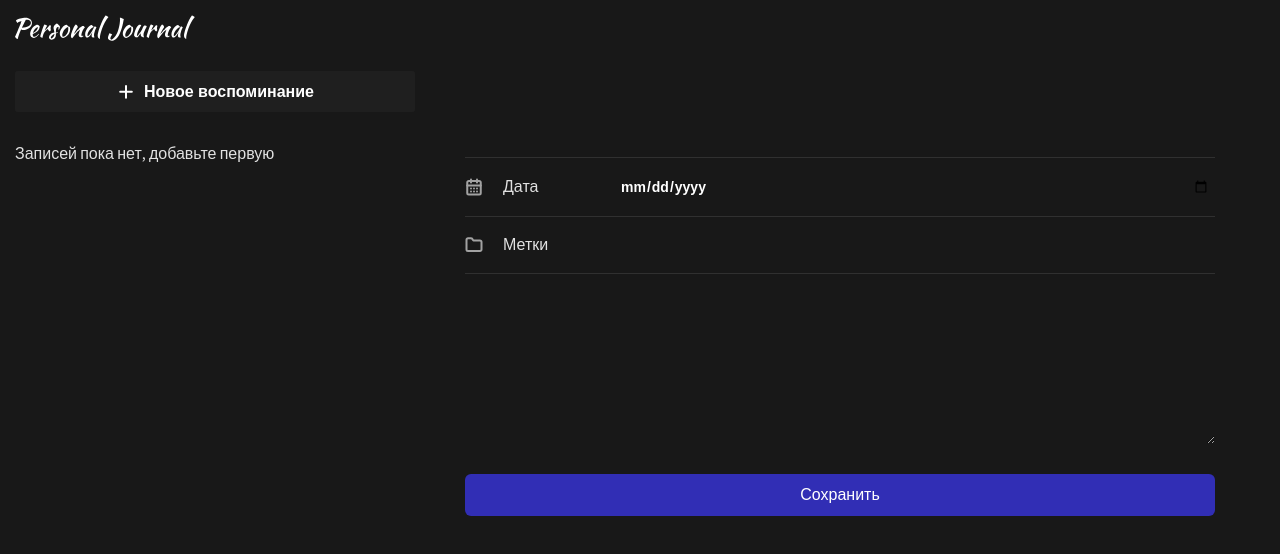
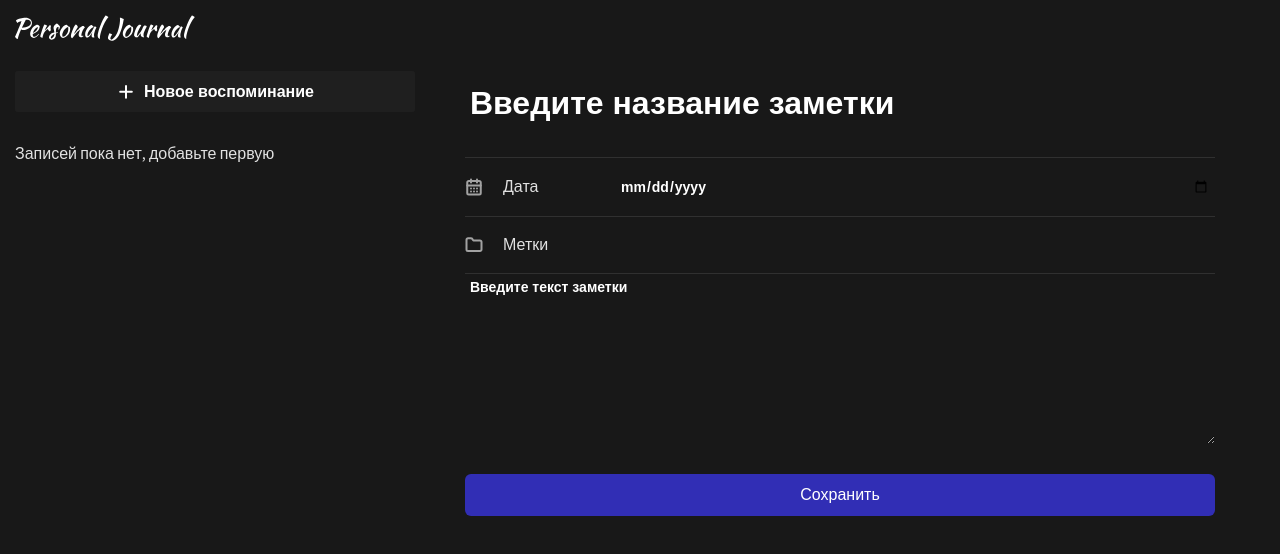
Before and after one commit to vitaliygalata1986/react-notes, a React (Vite) app: page / in a window 1280 px wide. Shown: the top 554 px of the page. Built offline with nearby package versions, Linux system fonts and the light colour scheme.

Commit message:
disabled select users

```diff
--- a/src/components/JournalForm/JournalForm.module.css
+++ b/src/components/JournalForm/JournalForm.module.css
@@ -15,6 +15,10 @@
   padding: 5px;
   width: 100%;
   font-size: 14px;
+}
+::placeholder {
+  opacity: 1;
+  color: #fff;
 }
 
 .form-lable {
--- a/src/components/JournalForm/JournalFormUseReducer.jsx
+++ b/src/components/JournalForm/JournalFormUseReducer.jsx
@@ -121,6 +121,8 @@ function JournalForm({ onSubmit, data, onDelete }) {
           isValid={!isValid.title}
           onChange={onChange}
           appearence="title"
+          className={styles['input']}
+          placeholder="Введите название заметки"
         />
         {data?.id && (
           <button className={styles.delete} type="button">
@@ -169,6 +171,7 @@ function JournalForm({ onSubmit, data, onDelete }) {
         cols="30"
         rows="10"
         ref={textRef}
+        placeholder="Введите текст заметки"
         className={cn(styles['input'], {
           [styles['invalid']]: !isValid.text,
         })}
--- a/src/components/JournalForm/JournalFormUseState.jsx
+++ b/src/components/JournalForm/JournalFormUseState.jsx
@@ -69,6 +69,7 @@ function JournalForm({ onSubmit }) {
         <input
           type="text"
           name="title"
+          placeholder="Введите название заметки"
           className={cn(styles['input-title'], {
             [styles['invalid']]: !formValidState.title,
           })}
```
